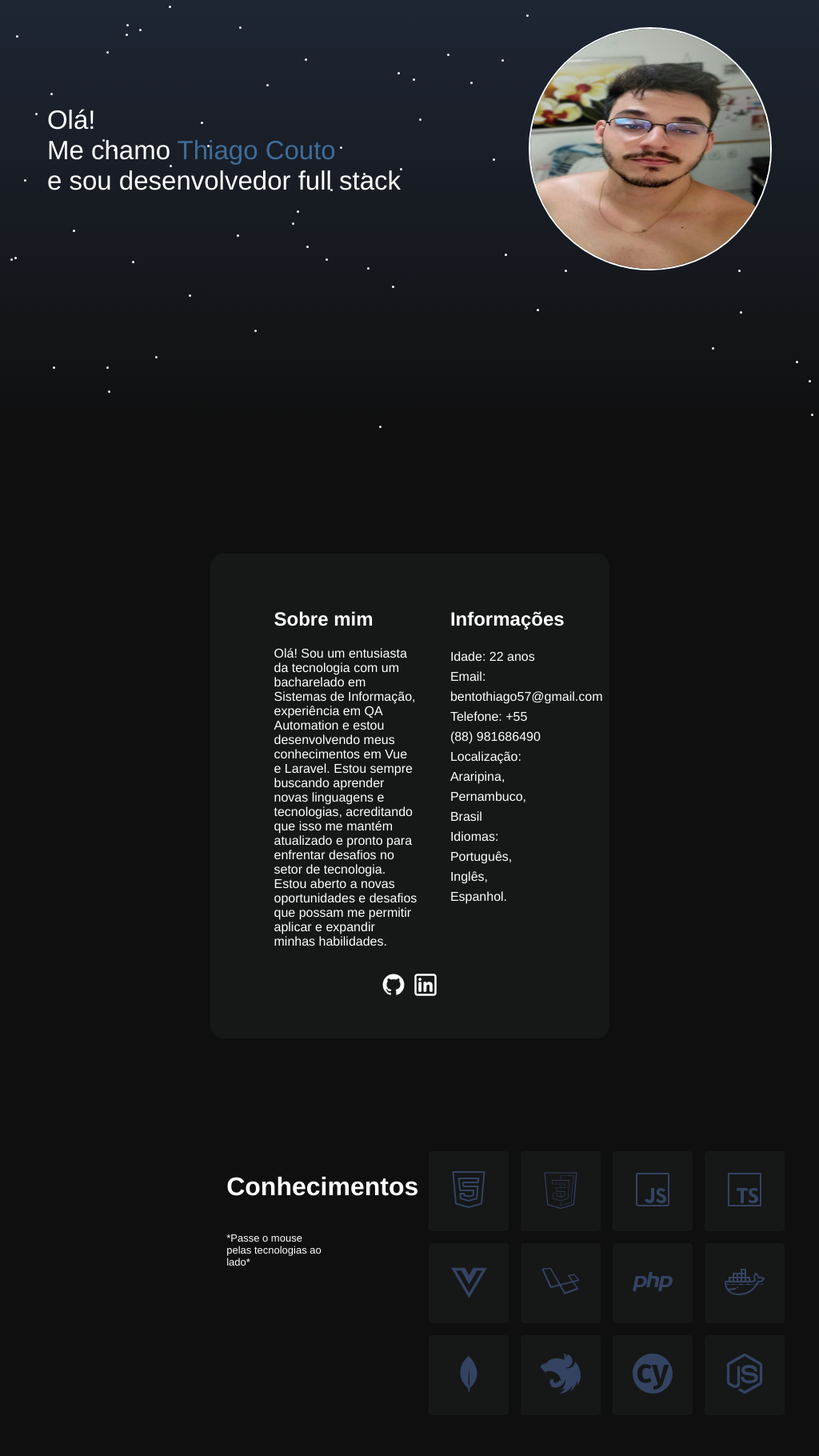
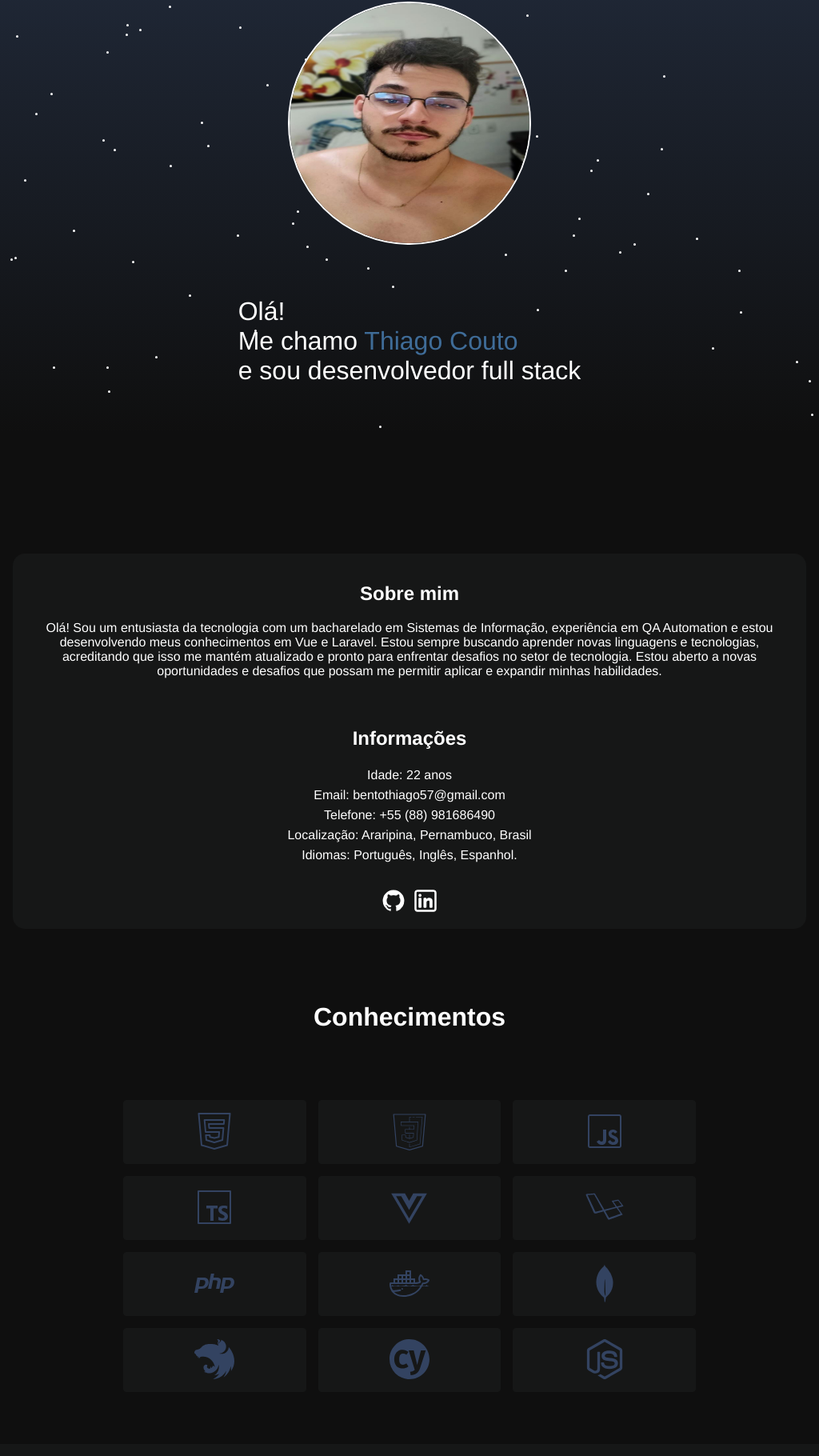
Before and after one commit to thiagosir/portfolio, a Vue app: page / in a window 1024 px wide. Shown: the part 158-1978 px from the top of the page at 80% size. Built offline with nearby package versions, Linux system fonts and the light colour scheme.

Commit message:
Responsivity updates

```diff
--- a/src/components/AboutMe.vue
+++ b/src/components/AboutMe.vue
@@ -213,4 +213,41 @@ export default {
     width: 100%;
   }
 }
+
+@media screen and (max-width: 1024px) {
+  .main {
+    justify-content: center;
+    align-items: center;
+  }
+
+  .body {
+    margin: 0 1rem 0 1rem;
+    padding: 1rem 2rem;
+    flex-direction: column;
+    align-items: center;
+    height: auto;
+  }
+
+  .top-section {
+    display: flex;
+    flex-direction: column;
+    align-items: center;
+    text-align: center;
+  }
+
+  .socials {
+    flex-direction: column;
+    align-items: center;
+
+
+  }
+
+  .about {
+    width: 100%;
+  }
+
+  .information {
+    width: 100%;
+  }
+}
 </style>
--- a/src/components/Header.vue
+++ b/src/components/Header.vue
@@ -60,7 +60,7 @@ export default {
   color: white;
   font-family: 'Franklin Gothic Medium', 'Arial Narrow', Arial, sans-serif;
   font-weight: 400;
-  font-size: 2.0625rem;
+  font-size: 2.1rem;
 }
 
 .my_name {
@@ -77,16 +77,12 @@ export default {
 }
 
 .image {
-  /* margin-top: 9.375rem;
-  margin-right: 31.25rem; */
   animation: slidein 1s ease-out, fadein 2s ease-out, slideinRight 1s ease-out;
   z-index: 1;
-  /* padding-left: 10rem; */
+
 }
 
 .description {
-  /* margin-top: 9.375rem;
-  margin-left: 31.25rem; */
   animation: slidein 1s ease-out, fadein 2s ease-out, slidein 1s ease-out;
   z-index: 1;
 }
@@ -184,4 +180,35 @@ export default {
   }
 }
 
+@media screen and (min-width: 769px) and (max-width: 1024px) {
+  .container{
+    width: 100%;
+  }
+  .image {
+    margin-top: 5rem;
+    animation: slidein 1s ease-out, fadein 2s ease-out, slideinRight 1s ease-out;
+    z-index: 1;
+  }
+
+  .description {
+    animation: slidein 1s ease-out, fadein 2s ease-out, slidein 1s ease-out;
+    z-index: 1;
+  }
+
+  .header {
+    display: flex;
+    flex-direction: column-reverse;
+    justify-content: center;
+    margin-top: 5rem;
+    gap: 1.8rem;
+  }
+  .description_words {
+    font-size: 2rem;
+  }
+  .my_photo {
+    width: 18.75rem;
+    height: 18.75rem;
+  }
+}
+
 </style>
--- a/src/components/Knowledges.vue
+++ b/src/components/Knowledges.vue
@@ -276,4 +276,55 @@ export default {
     color: white;
   }
 }
+
+@media screen and (max-width: 1024px) {
+  .knowledge {
+    padding: 1rem 0 1rem 0;
+  }
+
+  .body_knowledges {
+    height: auto;
+    display: flex;
+    flex-direction: column;
+    margin: 0;
+  }
+
+  .title {
+    padding: 0;
+  }
+
+  .desc {
+    display: none;
+  }
+
+  .tech_buttons {
+    border-radius: .25rem;
+    border-style: solid;
+    border-width: .0625rem;
+    border-color: #161717;
+    background-color: #161717;
+    cursor: pointer;
+    width: 100%;
+    height: 5rem;
+    /* margin: 0;
+    padding: 0; */
+  }
+
+  .tech_div {
+    display: grid;
+    grid-template-columns: repeat(3, 1fr);
+    gap: .9375rem;
+    width: 70%;
+    height: auto;
+  }
+
+  .title {
+    display: flex;
+    justify-content: center;
+    /* padding-bottom: 7.5rem; */
+    width: 60%;
+    font-family: 'Franklin Gothic Medium', 'Arial Narrow', Arial, sans-serif;
+    color: white;
+  }
+}
 </style>
--- a/src/components/NavBar.vue
+++ b/src/components/NavBar.vue
@@ -74,15 +74,6 @@ export default {
   }
 
   .header_nav {
-    font-family: 'Franklin Gothic Medium', 'Arial Narrow', Arial, sans-serif;
-    background-color: #232D3F;
-    align-items: center;
-    height: 3.125rem;
-    top: 0;
-    position: fixed;
-    width: 100%;
-    transition: top 0.3s;
-    z-index: 1;
     justify-content: space-between;
   }
 
```
